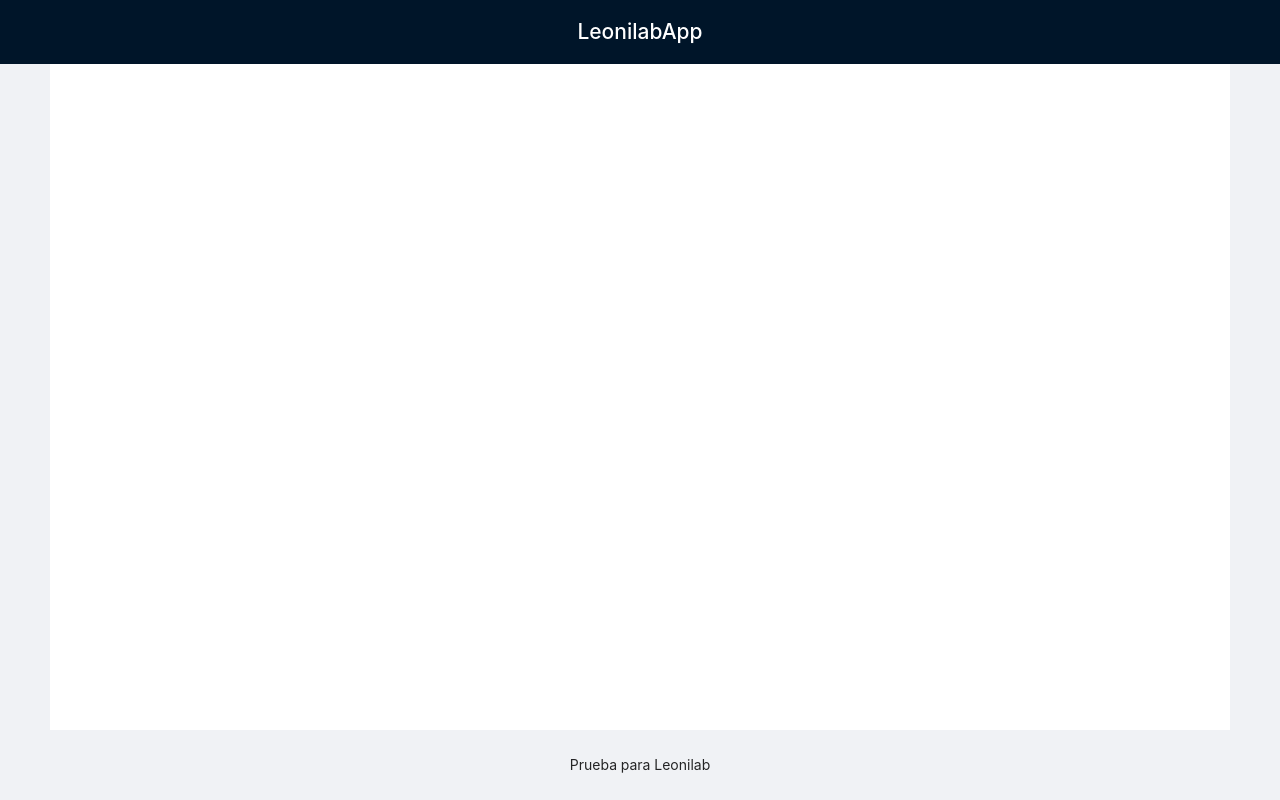
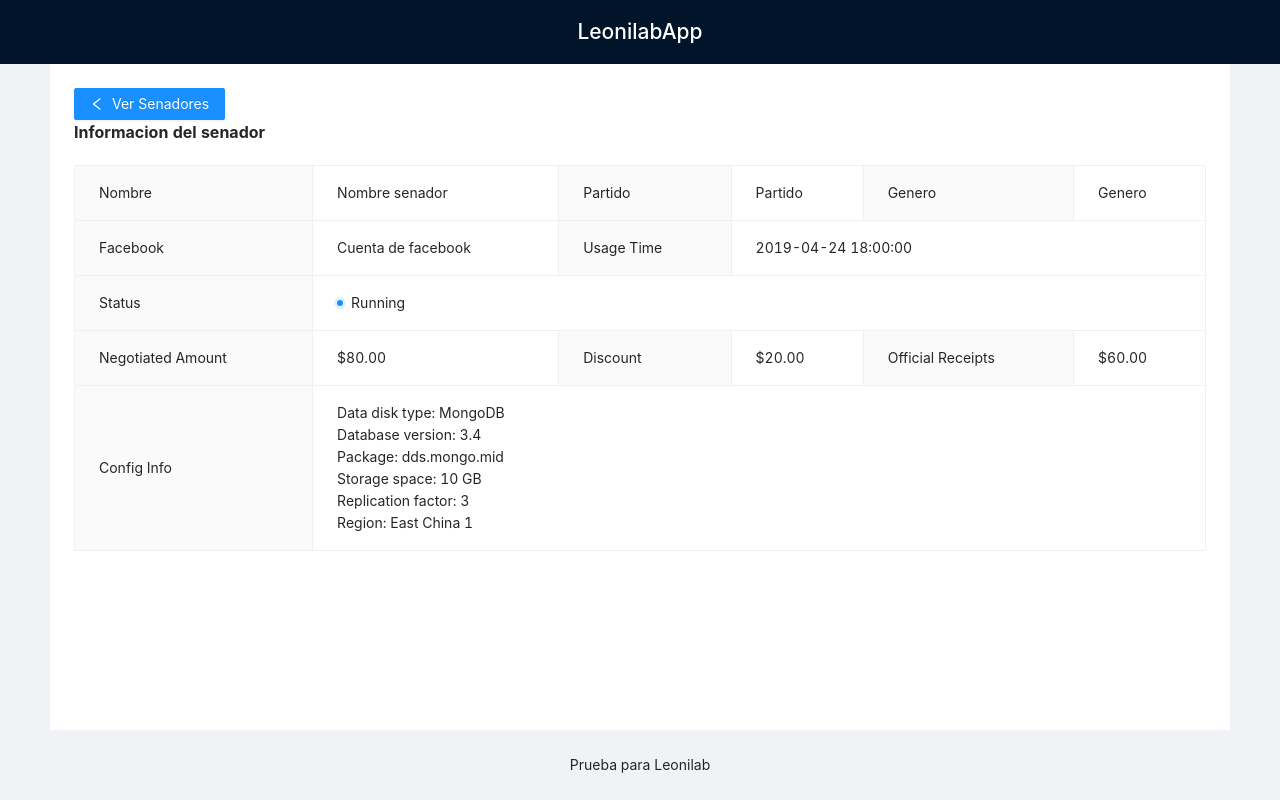
Before and after one commit to felipem292/prueba-leonilab, a React (Create React App) app: page /about/1 in a window 1280 px wide. Built offline with nearby package versions, Linux system fonts and the light colour scheme; no server answers.

Commit message:
navegacion implementada

```diff
--- a/src/LeonilabApp.tsx
+++ b/src/LeonilabApp.tsx
@@ -1,7 +1,4 @@
 import { useEffect, useState } from "react";
-import MyfilterField from "./components/MyfilterField";
-import { MyList } from "./components/MyList";
-import { MyTable } from "./components/MyTable";
 import { AntdLayout } from "./layout/AntdLayout";
 import { Member } from "./interfaces/senateInterfaces";
 import { BrowserRouter } from "react-router-dom";
--- a/src/components/MyTable.tsx
+++ b/src/components/MyTable.tsx
@@ -1,9 +1,11 @@
 import { Member } from "../interfaces/senateInterfaces";
+import { useNavigate } from "react-router-dom";
 interface MylistProps {
   loading: boolean;
   data: Member[];
 }
 export const MyTable = ({ loading, data }: MylistProps) => {
+  const navigate = useNavigate();
   const columns = [
     {
       title: "Id",
@@ -36,7 +38,7 @@ export const MyTable = ({ loading, data }: MylistProps) => {
               <tr>
                 {columns.map((col) => (
                   <th key={col.key} className="ant-table-cell">
-                    {col.title}{" "}
+                    {col.title}
                   </th>
                 ))}
               </tr>
@@ -48,7 +50,7 @@ export const MyTable = ({ loading, data }: MylistProps) => {
                   data-row-key="1"
                   className="ant-table-row ant-table-row-level-0"
                   style={{ cursor: "pointer" }}
-                  onClick={() => console.log(row.last_name)}
+                  onClick={() => navigate(`/about/${row.id}`)}
                 >
                   <td className="ant-table-cell">{row?.id} </td>
                   <td className="ant-table-cell">
--- a/src/layout/AntdLayout.tsx
+++ b/src/layout/AntdLayout.tsx
@@ -1,10 +1,9 @@
 import { Layout } from "antd";
-import { useEffect } from "react";
 import { Route, Routes } from "react-router-dom";
-import { LeonilabApp } from "../LeonilabApp";
 import { Member } from "../interfaces/senateInterfaces";
 import MyfilterField from "../components/MyfilterField";
 import { MyTable } from "../components/MyTable";
+import AboutPage from "../pages/AboutPage";
 const { Header, Content, Footer } = Layout;
 // interface Props {
 //   children: React.ReactNode;
@@ -36,7 +35,7 @@ export const AntdLayout = ({ loading, data, setFilter }: Props) => {
       <Content style={{ padding: "0 50px" }}>
         <div className="site-layout-content">
           <Routes>
-            <Route path={"/about:id"} element={<h2>asdasdasdasd</h2>} />
+            <Route path={"/about/:id"} element={<AboutPage />} />
             <Route
               path="/"
               element={
--- /dev/null
+++ b/src/pages/AboutPage.tsx
@@ -0,0 +1,53 @@
+import { Descriptions, Badge } from "antd";
+import { useNavigate, useParams } from "react-router-dom";
+import { Button } from "antd";
+import { LeftOutlined } from "@ant-design/icons";
+
+// import {useParams} from ‘react-router-dom’;
+const AboutPage = () => {
+  const { id } = useParams();
+  const navigate = useNavigate();
+  return (
+    <>
+      <Button
+        type="primary"
+        onClick={() => navigate("/")}
+        icon={<LeftOutlined />}
+      >
+        Ver Senadores
+      </Button>
+      <Descriptions title="Informacion del senador" bordered>
+        <Descriptions.Item label="Nombre">Nombre senador</Descriptions.Item>
+        <Descriptions.Item label="Partido">Partido</Descriptions.Item>
+        <Descriptions.Item label="Genero">Genero</Descriptions.Item>
+        <Descriptions.Item label="Facebook">
+          Cuenta de facebook
+        </Descriptions.Item>
+        <Descriptions.Item label="Usage Time" span={2}>
+          2019-04-24 18:00:00
+        </Descriptions.Item>
+        <Descriptions.Item label="Status" span={3}>
+          <Badge status="processing" text="Running" />
+        </Descriptions.Item>
+        <Descriptions.Item label="Negotiated Amount">$80.00</Descriptions.Item>
+        <Descriptions.Item label="Discount">$20.00</Descriptions.Item>
+        <Descriptions.Item label="Official Receipts">$60.00</Descriptions.Item>
+        <Descriptions.Item label="Config Info">
+          Data disk type: MongoDB
+          <br />
+          Database version: 3.4
+          <br />
+          Package: dds.mongo.mid
+          <br />
+          Storage space: 10 GB
+          <br />
+          Replication factor: 3
+          <br />
+          Region: East China 1<br />
+        </Descriptions.Item>
+      </Descriptions>
+    </>
+  );
+};
+
+export default AboutPage;
```
Also changed, not shown: src/pages/MainPage.tsx (added, +11 -0 lines).
